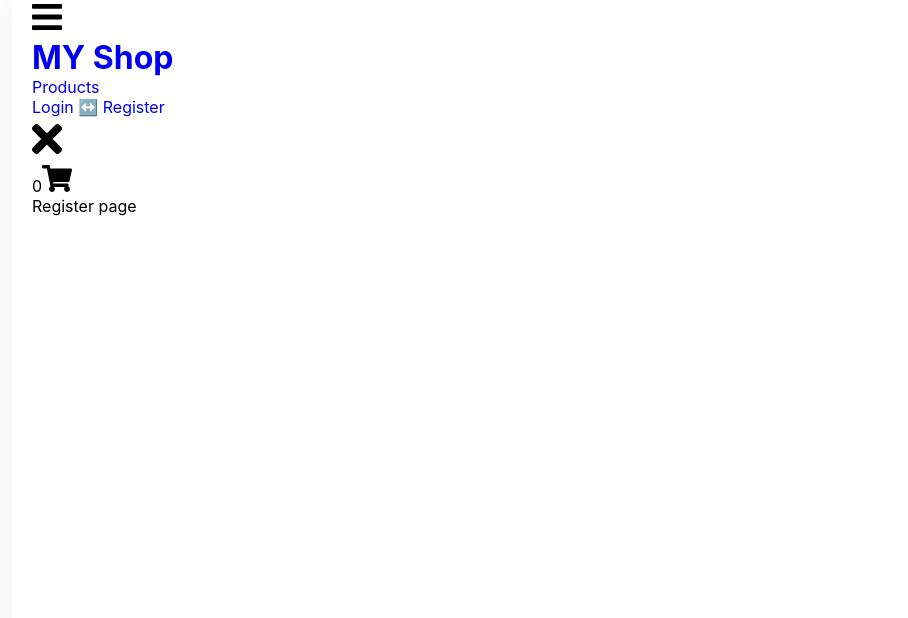
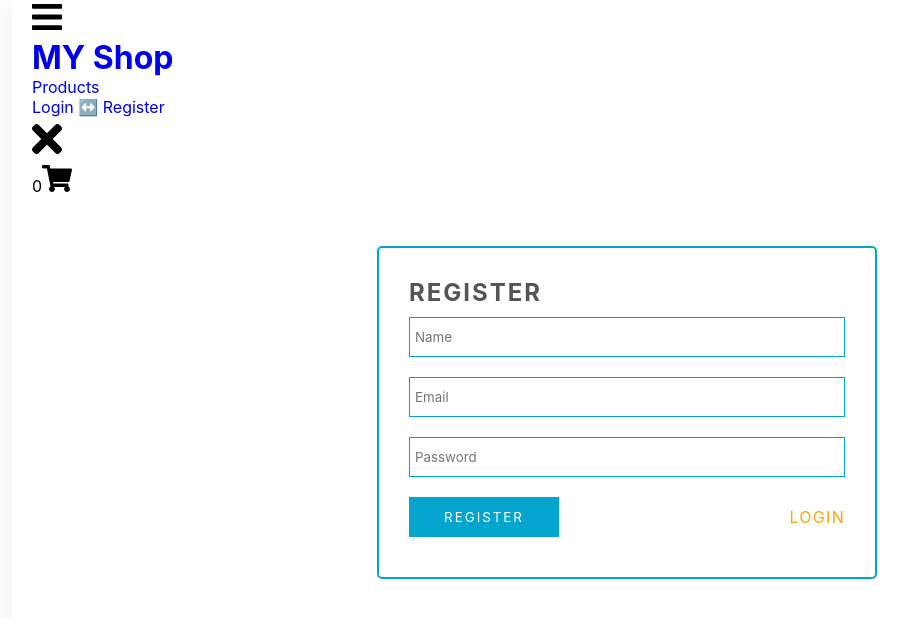
Before and after one commit to maximdave/Ecommerce-MERN, a React (Create React App) app in the folder client/: page /register in a window 1280 px wide. Shown: the top 618 px of the page, without its empty margins (13-921 px from the left). Built offline with nearby package versions, Linux system fonts and the light colour scheme; no server answers; the HTML template or start-up script is replaced by a standard one.

Commit message:
Login & register

```diff
--- a/client/src/components/mainpages/auth/Login.js
+++ b/client/src/components/mainpages/auth/Login.js
@@ -1,22 +1,60 @@
 import React, { useState } from 'react';
 import { Link } from 'react-router-dom';
 import axios from 'axios';
+import './login.css'
 
 const Login = () => {
   const [user, setUser] = useState({
     email: '',
     password: '',
   });
+
+  const onChangeInput = (e) => {
+    const { name, value } = e.target;
+    setUser({ ...user, [name]: value });
+  };
+
+  const loginSubmit = async (e) => {
+    e.preventDefault();
+
+    try {
+      await axios.post('/user/login', { ...user });
+
+      localStorage.setItem('firstLogin', true);
+
+      window.location.href = '/';
+    } catch (err) {
+      alert(err.response.data.msg);
+    }
+  };
+
   return (
     <div className='login-page'>
-      <form>
+      <form onSubmit={loginSubmit}>
+        <h2>Login</h2>
+
         <input
           type='email'
           name='email'
           placeholder='Email'
           required
           value={user.email}
+          onChange={onChangeInput}
         />
+        <input
+          type='password'
+          name='password'
+          placeholder='Password'
+          required
+          value={user.password}
+          onChange={onChangeInput}
+          autoComplete='on'
+        />
+
+        <div className='row'>
+          <button type='submit'>Login</button>
+          <Link to='/register'>Register</Link>
+        </div>
       </form>
     </div>
   );
--- a/client/src/components/mainpages/auth/Register.js
+++ b/client/src/components/mainpages/auth/Register.js
@@ -1,11 +1,71 @@
-import React from 'react'
+import React, { useState } from 'react';
+import { Link } from 'react-router-dom';
+import axios from 'axios';
 
 const Register = () => {
-    return (
-        <div>
-            Register page
+  const [user, setUser] = useState({
+    email: '',
+    password: '',
+  });
+
+  const onChangeInput = (e) => {
+    const { name, value } = e.target;
+    setUser({ ...user, [name]: value });
+  };
+
+  const registerSubmit = async (e) => {
+    e.preventDefault();
+
+    try {
+      await axios.post('/user/register', { ...user });
+
+      localStorage.setItem('firstLogin', true);
+
+      window.location.href = '/';
+    } catch (err) {
+      alert(err.response.data.msg);
+    }
+  };
+
+  return (
+    <div className='login-page'>
+      <form onSubmit={registerSubmit}>
+        <h2>Register</h2>
+
+        <input
+          type='text'
+          name='name'
+          required
+          placeholder='Name'
+          value={user.name}
+          onChange={onChangeInput}
+        />
+
+        <input
+          type='email'
+          name='email'
+          placeholder='Email'
+          required
+          value={user.email}
+          onChange={onChangeInput}
+        />
+        <input
+          type='password'
+          name='password'
+          placeholder='Password'
+          required
+          value={user.password}
+          onChange={onChangeInput}
+          autoComplete='on'
+        />
+
+        <div className='row'>
+          <button type='submit'>Register</button>
+          <Link to='/login'>Login</Link>
         </div>
-    )
-}
+      </form>
+    </div>
+  );
+};
 
-export default Register
+export default Register;
```
